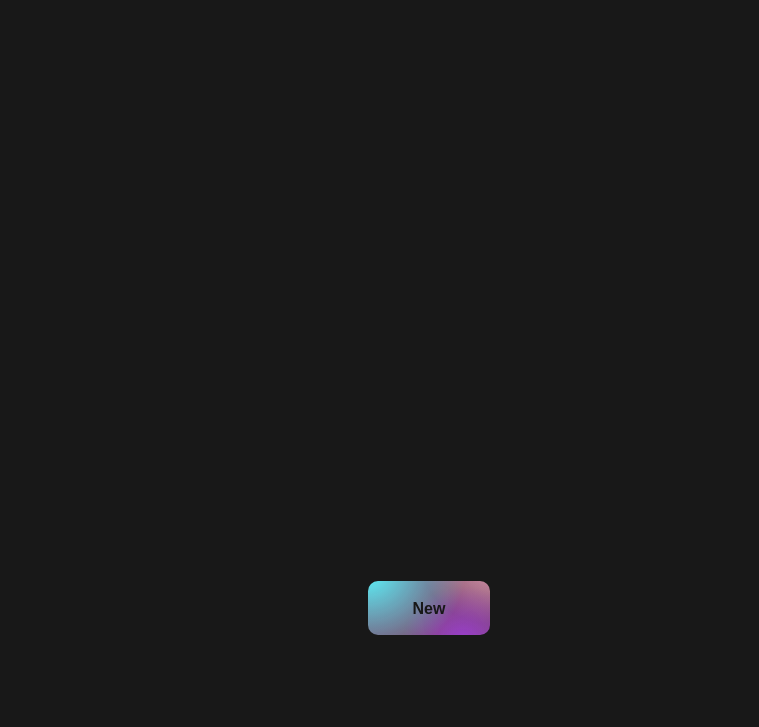
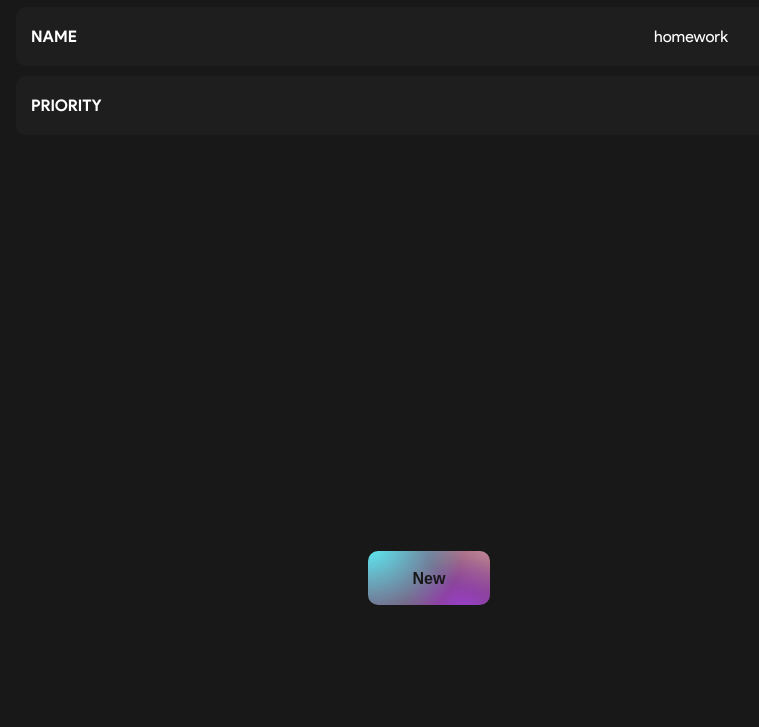
Before and after one commit to Huper12345/MINI-todo-huper12345, a plain HTML site: page index.html in a window 1280 px wide. Shown: the part 73-800 px from the top of the page, without its empty margins (211-970 px from the left). Drawn offline with Linux system fonts and the light colour scheme.

Commit message:
update css

```diff
--- a/assets/css/style.css
+++ b/assets/css/style.css
@@ -75,7 +75,6 @@ h1, h2, h3, h4, h5, h6 {
 
 .newNote__inner.visible {
     display: block;
-    padding-bottom: 40px;
     display: flex;
     align-items: center;
     position: relative;
@@ -86,8 +85,8 @@ h1, h2, h3, h4, h5, h6 {
 .backBotton {
     position: absolute;
     left: 5%;
-    top: 22.5%;
-    transform: translateX(-22.5%);
+    top: 35%;
+    transform: translateX(-35%);
     cursor: pointer;
     transition: 0.1s;
 }
@@ -200,6 +199,10 @@ h1, h2, h3, h4, h5, h6 {
     text-transform: uppercase;
     font-weight: 400;
     margin: 20px 0 20px 0;
+}
+
+.taskList__title.newTask {
+    font-weight: 700;
 }
 
 
@@ -341,6 +344,46 @@ h1, h2, h3, h4, h5, h6 {
     color: var(--white);
 }
 
+/* input */
+
+.input__item {
+    display: flex;
+    min-height: 50px;
+    width: 100%;
+    background-color: var(--blackLight);
+    border: 0;
+    border-radius: 10px;
+    align-items: center;
+    justify-content: space-between;
+    position: relative;
+    margin: 10px 0;
+    padding: 0 15px;
+}
+
+.task__input {
+    min-width: 50px;
+    font-family: 'Product Sans';
+    font-weight: 400;
+    font-size: 16px;
+    line-height: 19.41px;
+    background: none;
+    border: 0;
+    outline: 0;
+    color: var(--white);
+    text-align: center;
+    padding: 0 30px;
+}
+
+::-webkit-input-placeholder {
+    font-family: 'Product Sans';
+    font-weight: 400;
+    font-size: 16px;
+    line-height: 19.41px;
+    color: var(--white);
+}
+
+
+
 /* Fonts */
 
 /* Product Sans regular */
--- a/index.html
+++ b/index.html
@@ -52,6 +52,27 @@
     </header>
 
 <div class="pageWrapper">
+    <div class="container">
+        <div class="taskInput">
+
+            <div class="input__item">
+                <h2 class="taskList__title newTask">
+                    Name
+                </h2>
+                <input class="task__input" type="text" placeholder="homework">
+            </div><!-- input item -->
+
+            <div class="input__item">
+                <h2 class="taskList__title newTask">
+                    Priority
+                </h2>
+                <div class="priority__inner">
+                    <div class="priority__cirle"></div>
+                </div>
+            </div><!-- input item -->
+
+        </div>
+    </div><!-- container -->
 
     <div class="mainWrapper">
 
```
